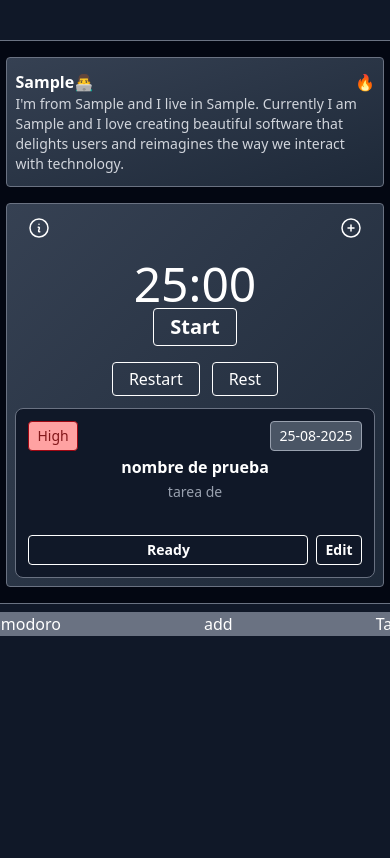
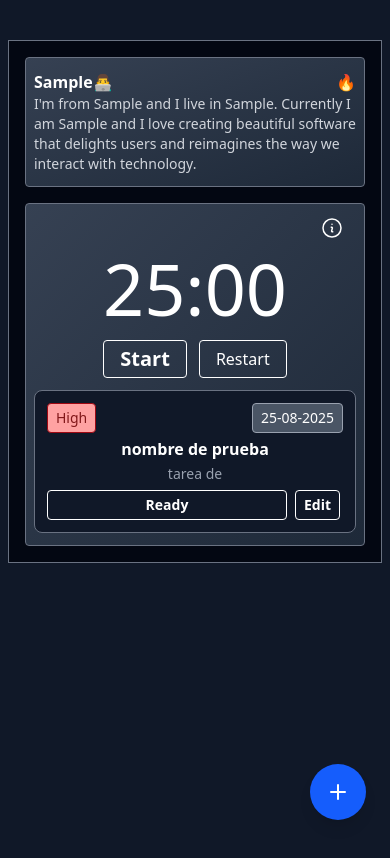
Before and after one commit to dslo07/open-ToDo, a React (Vite) app in the folder openToDo/: page / in a window 390 px wide. Both pictures are taken after typing "Sample", "Sample", "Sample", "Sample", "Sample", "Sample" into the empty fields and a click on the input "Confirmar". Shown: the top 858 px of the page. Built offline with nearby package versions, Linux system fonts and the light colour scheme.

Commit message:
integracion del fabMenu

```diff
--- a/openToDo/index.html
+++ b/openToDo/index.html
@@ -6,8 +6,8 @@
     <meta name="viewport" content="width=device-width, initial-scale=1.0" />
     <title>OpenToDo</title>
   </head>
-  <body class="bg-gray-900 flex justify-center items-center pt-8 max-h-screen  text-white">
-    <div id="root" ></div>
+  <body class="bg-gray-900 flex justify-center items-center pt-8  text-white">
+    <div id="root"  class="h-screen"></div>
     <script type="module" src="/src/main.jsx"></script>
   </body>
 </html>
--- a/openToDo/package.json
+++ b/openToDo/package.json
@@ -16,6 +16,7 @@
     "headlessui": "^0.0.0",
     "react": "^19.1.1",
     "react-dom": "^19.1.1",
+    "react-icons": "^5.5.0",
     "tailwindcss": "^4.1.11"
   },
   "devDependencies": {
--- a/openToDo/src/App.jsx
+++ b/openToDo/src/App.jsx
@@ -1,6 +1,7 @@
 import { useEffect, useState } from 'react'
 import Login from './components/Login'
 import MainContent from './components/MainContent'
+import FabMenu from './components/FabMenu'
 import './App.css'
 
 function App() {
@@ -24,18 +25,7 @@ function App() {
   return (
     <>
       {isLogin ? (<MainContent userData={user}/>) : (<Login setUserData={setUserData} setIsLogin={setIsLogin}></Login>)}
-
-        <div className='bg-gray-500 h-full sm:hidden flex justify-between'>
-          <button>
-            Pomodoro
-          </button>
-          <button>
-            add
-          </button>
-          <button>
-            Task
-          </button>
-        </div>
+      <FabMenu/>
     </>
   )
 }
--- a/openToDo/src/components/CardTask.jsx
+++ b/openToDo/src/components/CardTask.jsx
@@ -19,7 +19,7 @@ const   CardTask = ({ task }) => {
 
     //setPriority(task.priority)
     return (
-    <div  className='bg-gray-900 p-3 flex flex-col justify-between rounded-lg border-[1px] h-[170px]  border-gray-500 transition-transform transform hover:scale-102 hover:shadow-lg ' >
+    <div  className='bg-gray-900 p-3 flex flex-col justify-between rounded-lg border-[1px]  border-gray-500 transition-transform transform hover:scale-102 hover:shadow-lg ' >
       <div>
           <div className='flex justify-between '>
               <span className={setPriority(task.priority)}>{task.priority}</span>
@@ -31,7 +31,7 @@ const   CardTask = ({ task }) => {
           </div>
       </div>
       <div className='flex mt-full gap-2 '>
-          <button className="border w-70 justify-center font-semibold py-1 px-2 rounded cursor-pointer text-sm flex items-center hover:bg-gray-100 hover:text-gray-900">Ready</button>
+          <button className="border w-60 justify-center font-semibold py-1 px-2 rounded cursor-pointer text-sm flex items-center hover:bg-gray-100 hover:text-gray-900">Ready</button>
           <button className="border  font-semibold py-1 px-2 rounded cursor-pointer text-sm flex items-center hover:bg-gray-100 hover:text-gray-900">Edit</button>
       </div>
     </div>
--- /dev/null
+++ b/openToDo/src/components/FabMenu.jsx
@@ -0,0 +1,40 @@
+import React, { useState } from "react";
+import { FiPlus, FiEdit, FiTrash, FiShare } from "react-icons/fi";
+import { IoIosAddCircleOutline } from "react-icons/io";
+import { CgProfile } from "react-icons/cg";
+import { IoLibrary } from "react-icons/io5";
+
+const FabMenu = () => {
+  const [isOpen, setIsOpen] = useState(false);
+
+  const toggleMenu = () => setIsOpen(!isOpen);
+
+  return (
+    <div className="fixed bottom-6 right-6 flex flex-row items-center gap-3 z-50">
+      {/* Botones secundarios */}
+      {isOpen && (
+        <>
+          <button className="p-3 rounded-full bg-white flex items-center justify-center shadow-md hover:bg-gray-100 cursor-pointer" size={30}>
+            <CgProfile className="text-blue-600" />
+          </button>
+          <button className="p-3 rounded-full bg-white flex items-center justify-center shadow-md hover:bg-gray-100 cursor-pointer">
+            <IoIosAddCircleOutline className="text-green-700" />
+          </button>
+          <button className="p-3 rounded-full sm:hidden bg-white flex items-center justify-center shadow-md hover:bg-gray-100 cursor-pointer">
+            <IoLibrary className="text-green-600" />
+          </button>
+        </>
+      )}
+
+      {/* Botón principal */}
+      <button
+        onClick={toggleMenu}
+        className="p-4 rounded-full bg-blue-600 text-white shadow-lg hover:bg-blue-700 transition-all"
+      >
+        <FiPlus className={`transform transition-transform duration-300 ${isOpen ? "rotate-45" : ""}`} size={24} />
+      </button>
+    </div>
+  );
+};
+
+export default FabMenu;
--- a/openToDo/src/components/MainContent.jsx
+++ b/openToDo/src/components/MainContent.jsx
@@ -32,15 +32,10 @@ const MainContent = ({ userData }) => {
         <CardInfo userData={userData} />
 
         <div className="rounded border border-gray-500 bg-gradient-to-tl from-gray-800 to-gray-700">
-          <div className="flex justify-between px-4 py-2">
+          <div className="flex justify-end px-4 py-2">
             <button className="flex items-center p-1 text-xl rounded cursor-pointer transition-transform transform hover:scale-110 hover:shadow-lg " onClick={() => setIsPomodoro(!isPomodoro)}>
               <svg xmlns="http://www.w3.org/2000/svg" fill="none" viewBox="0 0 24 24" stroke-width="1.5" stroke="currentColor" class="size-6">
                 <path stroke-linecap="round" stroke-linejoin="round" d="m11.25 11.25.041-.02a.75.75 0 0 1 1.063.852l-.708 2.836a.75.75 0 0 0 1.063.853l.041-.021M21 12a9 9 0 1 1-18 0 9 9 0 0 1 18 0Zm-9-3.75h.008v.008H12V8.25Z" />
-              </svg>
-            </button>
-            <button className="flex items-center p-1 text-xl rounded cursor-pointer transition-transform transform hover:scale-110 hover:shadow-lg " onClick={() => setOpen(true)}>
-              <svg xmlns="http://www.w3.org/2000/svg" fill="none" viewBox="0 0 24 24" strokeWidth="1.5" stroke="currentColor" className="size-6">
-                <path strokeLinecap="round" strokeLinejoin="round" d="M12 9v6m3-3H9m12 0a9 9 0 1 1-18 0 9 9 0 0 1 18 0Z" />
               </svg>
             </button>
           </div>
--- a/openToDo/src/components/Pomodoro.jsx
+++ b/openToDo/src/components/Pomodoro.jsx
@@ -50,25 +50,19 @@ const Pomodoro = () => {
   };
 
   return (
-    <div className='text-center p-2'>
-      <h2 className="text-5xl">{formatTime()}</h2>
-    <div className="flex justify-center items-center flex-col gap-4 mb-3">
+    <div className='text-center'>
+      <h2 className="text-7xl">{formatTime()}</h2>
+    <div className="flex justify-center items-center flex-col gap-4">
       <div>
-        <button
-          className="border py-1 px-4 rounded text-xl font-semibold hover:bg-gray-100 hover:text-gray-900 cursor-pointer"
-          onClick={handleStartPause}
-        >
-          {isRunning ? 'Pause' : 'Start'}
-        </button>
+
       </div>
 
       <div className="flex gap-3">
+        <button className="border py-1 px-4 rounded text-xl font-semibold hover:bg-gray-100 hover:text-gray-900 cursor-pointer" onClick={handleStartPause}>
+          {isRunning ? 'Pause' : 'Start'}
+        </button>
         <button className="border text-md py-1 px-4 rounded hover:bg-gray-100 hover:text-gray-900 cursor-pointer"onClick={() => handleReset(25)}>
           Restart
-        </button>
-
-        <button className="border py-1 px-4 rounded hover:bg-gray-100 hover:text-gray-900 cursor-pointer" onClick={() => handleReset(5)}>
-          Rest
         </button>
       </div>
 
@@ -82,7 +76,9 @@ const Pomodoro = () => {
         </div>
       )}
     </div>
+    <div className='px-2 my-3'>
        <CardTask task= {task} />
+    </div>
     </div>
   );
 };
```
Also changed, not shown: 1 other file (tests, documents, lock files or other folders).
